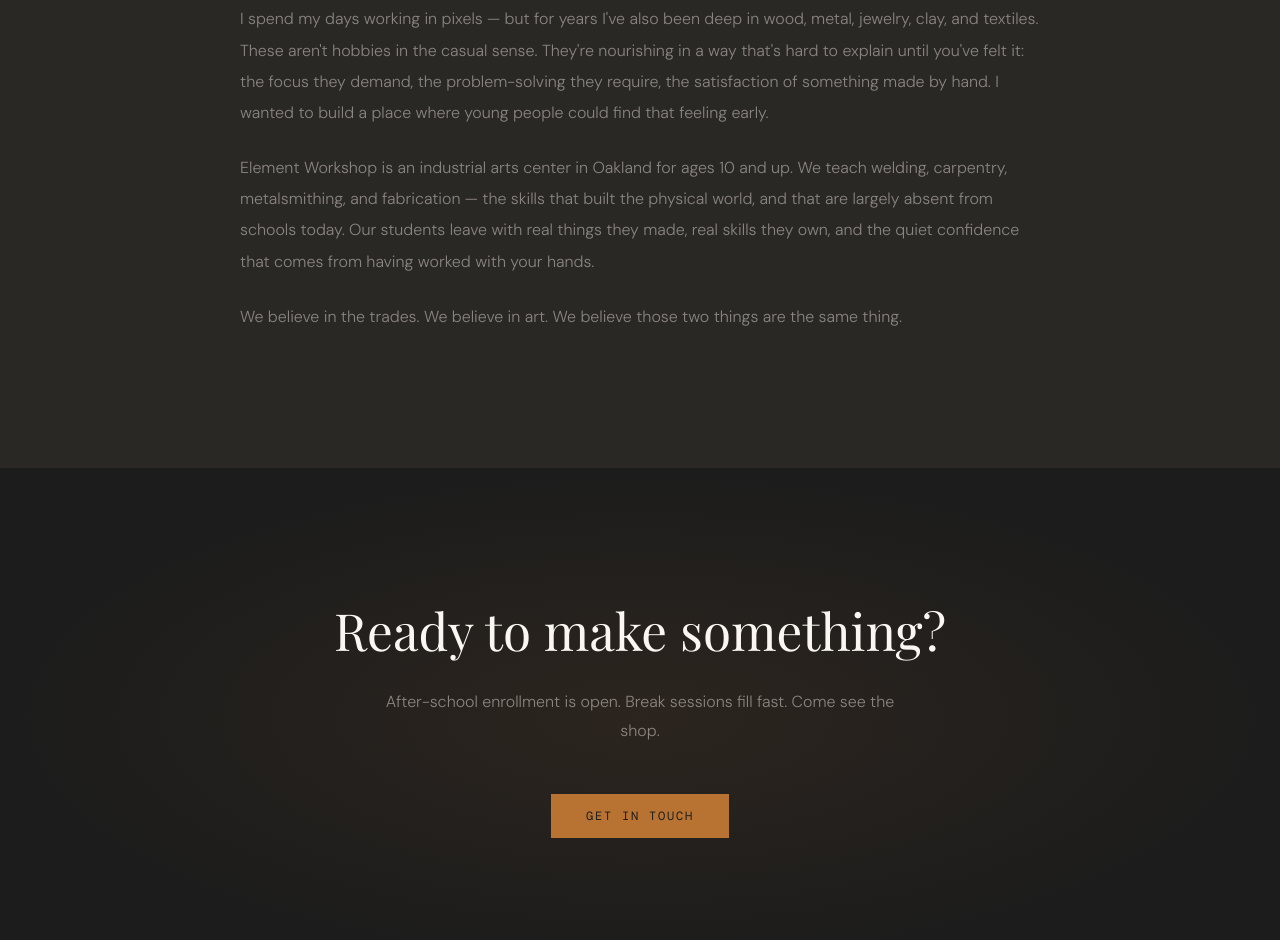
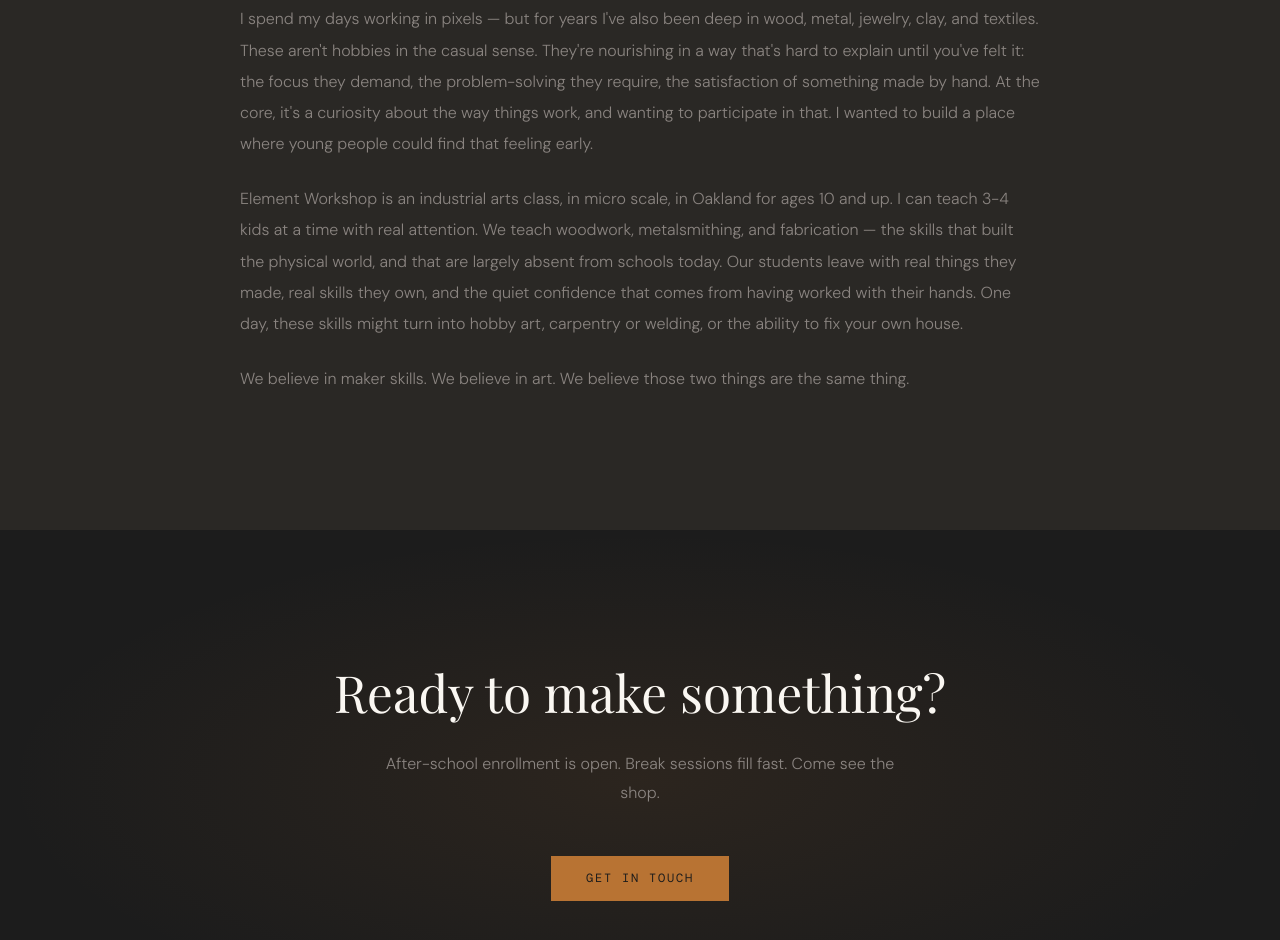
Before and after one commit to mira-cho/Element, a plain HTML site: page index.html in a window 1280 px wide. Shown: the part 3605-4545 px from the top of the page. Drawn offline with nearby package versions, Linux system fonts and the light colour scheme; a web font is replaced by a local one.

Commit message:
Update index.html

```diff
--- a/index.html
+++ b/index.html
@@ -735,9 +735,9 @@ footer {
     <p class="section-label">About</p>
     <h2>This place should exist.</h2>
     <p class="pullquote">"A lot of us needed a place like this before we knew we were makers. Somewhere to find out what our hands could do — and in doing that, find out something about who we were. Element Workshop exists because that place should exist for every young person who's ever taken something apart just to see how it worked."</p>
-    <p>I spend my days working in pixels — but for years I've also been deep in wood, metal, jewelry, clay, and textiles. These aren't hobbies in the casual sense. They're nourishing in a way that's hard to explain until you've felt it: the focus they demand, the problem-solving they require, the satisfaction of something made by hand. I wanted to build a place where young people could find that feeling early.</p>
-    <p>Element Workshop is an industrial arts center in Oakland for ages 10 and up. We teach welding, carpentry, metalsmithing, and fabrication — the skills that built the physical world, and that are largely absent from schools today. Our students leave with real things they made, real skills they own, and the quiet confidence that comes from having worked with your hands.</p>
-    <p>We believe in the trades. We believe in art. We believe those two things are the same thing.</p>
+    <p>I spend my days working in pixels — but for years I've also been deep in wood, metal, jewelry, clay, and textiles. These aren't hobbies in the casual sense. They're nourishing in a way that's hard to explain until you've felt it: the focus they demand, the problem-solving they require, the satisfaction of something made by hand. At the core, it's a curiosity about the way things work, and wanting to participate in that. I wanted to build a place where young people could find that feeling early.</p>
+    <p>Element Workshop is an industrial arts class, in micro scale, in Oakland for ages 10 and up. I can teach 3-4 kids at a time with real attention. We teach woodwork, metalsmithing, and fabrication — the skills that built the physical world, and that are largely absent from schools today. Our students leave with real things they made, real skills they own, and the quiet confidence that comes from having worked with their hands. One day, these skills might turn into hobby art, carpentry or welding, or the ability to fix your own house.</p>
+    <p>We believe in maker skills. We believe in art. We believe those two things are the same thing.</p>
   </div>
 </section>
 
```
